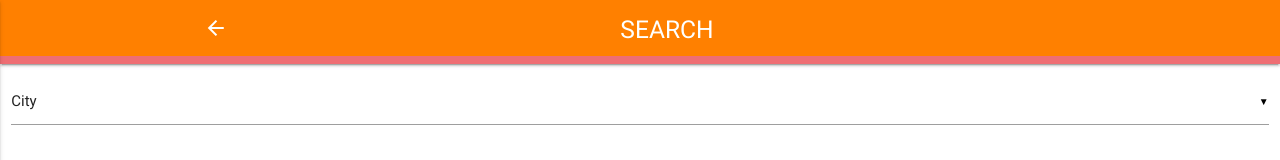
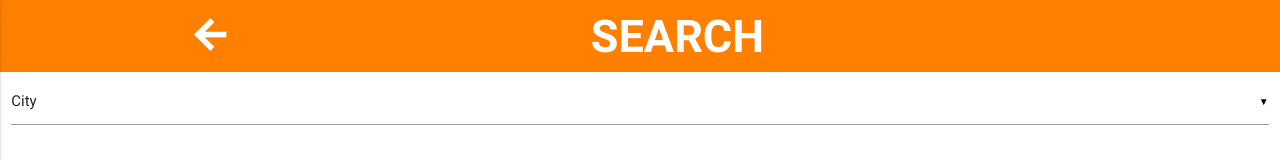
Before and after one commit to genarvaez/tasty_food, a website: page discover.html in a window 1280 px wide. Shown: the top 160 px of the page. Drawn offline with nearby package versions, Linux system fonts and the light colour scheme; files that its build step writes are made by us from their sources.

Commit message:
primera parte de la seccion de buscar

```diff
--- a/assets/js/main.js
+++ b/assets/js/main.js
@@ -49,11 +49,9 @@ $(".select-city").on("change", function(){
 				"' class='responsive-img'><div class='row info-rest'><div class='col s5 m5 '><p>"+element.restaurant.name+
 				"</p></div><div class='col s7 m7 text-info'><p>"+element.restaurant.location.locality+ "   <i class='small material-icons'>local_dining</i></p></div></div></div>")
 			}
+			$(".more-information").show();
 		})
 
-		$(".img-box").click(function(){
-			$(".more-information").show();
-		})
 
 	})
 	.fail(function() {
--- a/assets/sass/_bases.scss
+++ b/assets/sass/_bases.scss
@@ -8,10 +8,23 @@
 	justify-content: space-around;
 	align-items: center;
 	background: #FF8000;
+	li{
+		h5{
+			font-size: 3em;
+			font-weight: bolder;
+		}
+		a{
+			i{
+				font-size: 3em;
+				font-weight: bolder;
+			}
+		}
+	}
 }
 .select-city{
-	font-size: 2em;
+	font-size: 3em;
 }
+
 
 .restaurants{
 	padding: 20px;
```
Also changed, not shown: dist/css/style.min.css, dist/js/script.js.
